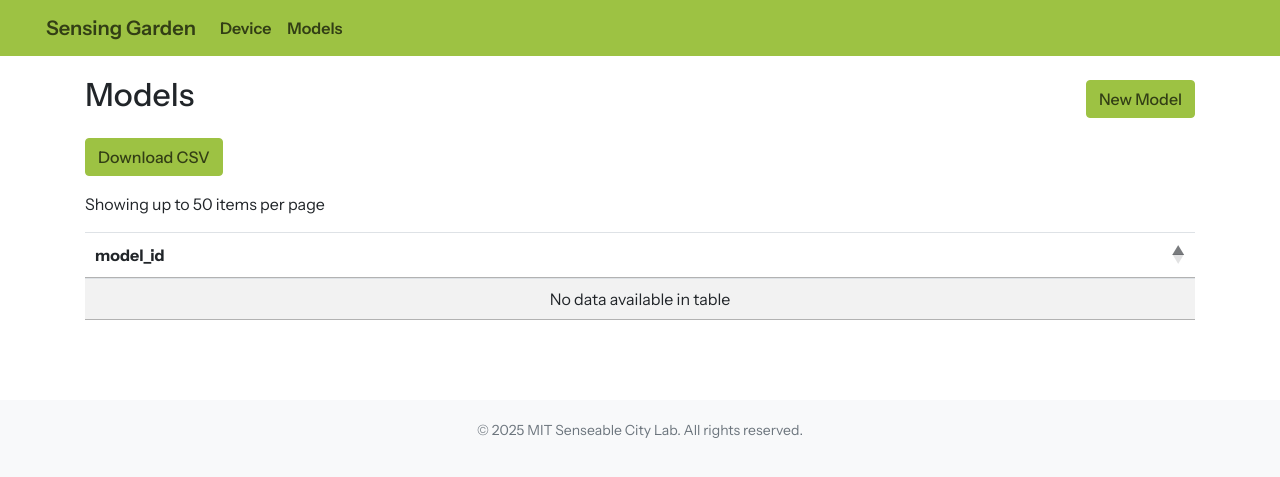
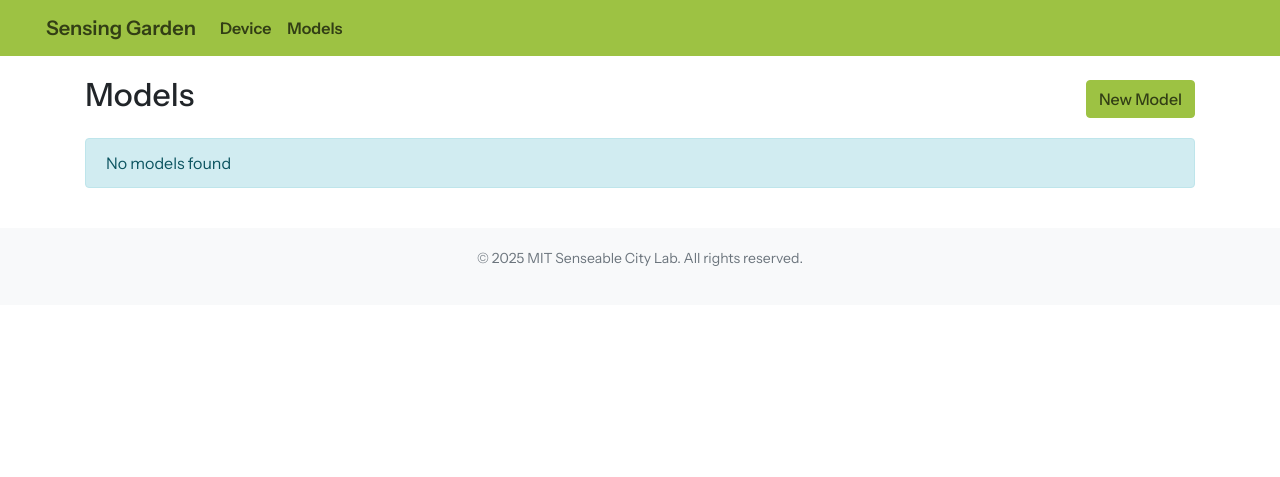
Before and after one commit to MIT-Senseable-City-Lab/sensing-garden-web, a Flask app: template templates/models.html in a window 1280 px wide. Shown: the top 477 px of the page. Run offline with Flask 3, Linux system fonts and the light colour scheme; the template is opened without the code that fills it, so the values that code supplies are empty; some libraries are stand-ins or nearby versions.

Commit message:
feat: update models page and standardize UI elements
- Update models page to display all models without redirecting
- Remove device_id requirement for model downloads
- Centralize color scheme using CSS variables
- Standardize download button placement across all tables
- Update dependencies to latest versions

```diff
--- a/app.py
+++ b/app.py
@@ -8,11 +8,7 @@ from typing import Any, Dict, List, Optional
 from dotenv import load_dotenv
 from flask import (Flask, jsonify, make_response, redirect, render_template,
                    request, url_for)
-from sensing_garden_client import send_model_request
-# Import sensing garden client
-from sensing_garden_client.client import SensingGardenClient
-from sensing_garden_client.get_endpoints import (get_classifications,
-                                                 get_detections, get_models)
+from sensing_garden_client import SensingGardenClient
 
 # Load environment variables
 load_dotenv()
@@ -21,8 +17,8 @@ app = Flask(__name__)
 
 # Create client instance
 client = SensingGardenClient(
-    api_key=os.getenv('SENSING_GARDEN_API_KEY'),
-    base_url=os.getenv('API_BASE_URL')
+    base_url=os.getenv('API_BASE_URL'),
+    api_key=os.getenv('SENSING_GARDEN_API_KEY')
 )
 
 def fetch_data(table_type: str, device_id: Optional[str] = None, next_token: Optional[str] = None) -> Dict[str, Any]:
@@ -31,11 +27,22 @@ def fetch_data(table_type: str, device_id: Optional[str] = None, next_token: Opt
     limit: int = 50
     try:
         if table_type == 'detections':
-            response = get_detections(client, device_id=device_id, limit=limit, next_token=next_token)
+            response = client.detections.fetch(
+                device_id=device_id,
+                limit=limit,
+                next_token=next_token
+            )
         elif table_type == 'classifications':
-            response = get_classifications(client, device_id=device_id, limit=limit, next_token=next_token)
+            response = client.classifications.fetch(
+                device_id=device_id,
+                limit=limit,
+                next_token=next_token
+            )
         elif table_type == 'models':
-            response = get_models(client, limit=limit, next_token=next_token)
+            response = client.models.fetch(
+                limit=limit,
+                next_token=next_token
+            )
         else:
             return {'items': [], 'next_token': None}
 
@@ -76,20 +83,47 @@ def index():
 
 @app.route('/view_device/<device_id>')
 def view_device(device_id):
-    # Fetch detection and classification content for the selected device
-    detection_result = fetch_data('detections', device_id=device_id)
-    classification_result = fetch_data('classifications', device_id=device_id)
+    """View device content with pagination"""
+    # Get pagination token from request if available
+    next_token = request.args.get('next_token', None)
+    prev_token = request.args.get('prev_token', None)
 
-    # Get field names directly from the data
-    detection_fields = get_field_names(detection_result['items'])
-    classification_fields = get_field_names(classification_result['items'])
+    # Track page tokens for Previous button
+    token_history = request.args.get('token_history', '')
 
-    return render_template('device_content.html',
-                           device_id=device_id,
-                           detections=detection_result['items'],
-                           classifications=classification_result['items'],
-                           detection_fields=detection_fields,
-                           classification_fields=classification_fields)
+    try:
+        # Fetch detection and classification content for the selected device
+        detection_response = client.detections.fetch(
+            device_id=device_id,
+            limit=50,
+            next_token=next_token
+        )
+        classification_response = client.classifications.fetch(
+            device_id=device_id,
+            limit=50,
+            next_token=next_token
+        )
+
+        # Get field names directly from the data
+        detection_fields = []
+        classification_fields = []
+
+        if detection_response.get('items'):
+            detection_fields = list(detection_response['items'][0].keys())
+        if classification_response.get('items'):
+            classification_fields = list(classification_response['items'][0].keys())
+
+        return render_template('device_content.html',
+                               device_id=device_id,
+                               detections=detection_response['items'],
+                               classifications=classification_response['items'],
+                               detection_fields=detection_fields,
+                               classification_fields=classification_fields,
+                               next_token=detection_response.get('next_token'),  # Use detection token as primary
+                               prev_token=prev_token,
+                               token_history=token_history)
+    except Exception as e:
+        return render_template('error.html', error=str(e))
 
 @app.route('/view_device/<device_id>/detections')
 def view_device_detections(device_id):
@@ -222,61 +256,45 @@ def view_device_classifications(device_id):
 
 @app.route('/view_models')
 def view_models():
-    # Get pagination token from request if available
-    next_token = request.args.get('next_token', None)
-    prev_token = request.args.get('prev_token', None)
+    """View all models with pagination"""
+    try:
+        # Fetch models with pagination
+        models_response = client.models.fetch(
+            limit=50,
+            next_token=request.args.get('next_token')
+        )
 
-    # Track page tokens for Previous button
-    token_history = request.args.get('token_history', '')
-    current_page = int(request.args.get('page', '1'))
+        # Handle the case where there are no models
+        if not models_response.get('items'):
+            # Return the models template with empty data
+            return render_template('models.html',
+                                  models=[],
+                                  field_names=[],
+                                  next_token=None,
+                                  prev_token=None,
+                                  token_history='')
 
-    # Process token history
-    token_list = token_history.split(',') if token_history else []
+        # Get field names from the first model
+        field_names = list(models_response['items'][0].keys())
 
-    # Directly fetch models data with pagination
-    result = fetch_data('models', next_token=next_token)
-    fields = get_field_names(result['items'])
+        return render_template('models.html',
+                               models=models_response['items'],
+                               field_names=field_names,
+                               next_token=models_response.get('next_token'),
+                               prev_token=request.args.get('prev_token'),
+                               token_history=request.args.get('token_history', ''))
+    except Exception as e:
+        print(f"Error in view_models: {e}")  # Log the error
+        # Still render the models template with empty data and an error message
+        return render_template('models.html',
+                              models=[],
+                              field_names=[],
+                              next_token=None,
+                              prev_token=None,
+                              token_history='',
+                              error=str(e))
 
-    # Handle special case for models - map 'id' to 'model_id' for backwards compatibility
-    for item in result['items']:
-        if 'id' in item and 'model_id' not in item:
-            item['model_id'] = item['id']
-
-    # Update token history if moving forward and we have items
-    if next_token and next_token not in token_list and result['items']:
-        if current_page > len(token_list):
-            token_list.append(next_token)
-
-    # Get previous token (if we're not on the first page)
-    prev_url = None
-    if current_page > 1:
-        if current_page == 2:  # Going back to first page
-            prev_url = url_for('view_models', page=1)
-        else:  # Going back to previous page
-            prev_token = token_list[current_page-3] if current_page > 2 and len(token_list) >= current_page-2 else None
-            prev_url = url_for('view_models',
-                              next_token=prev_token,
-                              token_history=','.join(token_list[:current_page-2]),
-                              page=current_page-1)
-
-    # Generate pagination URLs
-    next_page_token = result['next_token']
-    pagination = {
-        'has_next': next_page_token is not None,
-        'next_url': url_for('view_models',
-                           next_token=next_page_token,
-                           token_history=','.join(token_list),
-                           page=current_page+1) if next_page_token else None,
-        'has_prev': current_page > 1,
-        'prev_url': prev_url
-    }
-
-    return render_template('models.html',
-                          items=result['items'],
-                          fields=fields,
-                          pagination=pagination)
-
-@app.route('/<table_type>')
+@app.route('/view_table/<table_type>')
 def view_table(table_type):
     """Generic route handler for viewing any table with pagination"""
     # Only allow known table types
@@ -345,110 +363,123 @@ def view_table(table_type):
 def models():
     return view_models()
 
-@app.route('/item/<table_type>/<device_id>/<timestamp>')
-def view_item(table_type, device_id, timestamp):
-    # Try to fetch the individual item
-    if table_type == 'models':
-        item = get_model(device_id)
-    elif table_type == 'detections':
-        item = get_detection(device_id, timestamp)
-    elif table_type == 'classifications':
-        item = get_classification(device_id, timestamp)
-    else:
-        return "Invalid table type", 404
+@app.route('/item/<table_type>/<timestamp>')
+def view_item(table_type, timestamp):
+    """View individual item details"""
+    try:
+        # Try to fetch the individual item
+        if table_type == 'models':
+            item = client.models.get(timestamp)
+        elif table_type == 'detections':
+            device_id = request.args.get('device_id')
+            if not device_id:
+                return jsonify({'error': 'device_id is required for detections'}), 400
+            item = client.detections.get(device_id, timestamp)
+        elif table_type == 'classifications':
+            device_id = request.args.get('device_id')
+            if not device_id:
+                return jsonify({'error': 'device_id is required for classifications'}), 400
+            item = client.classifications.get(device_id, timestamp)
+        else:
+            return jsonify({'error': 'Invalid table type'}), 404
 
-    # Get field names directly from the item
-    fields = list(item.keys()) if item else []
+        if not item:
+            return jsonify({'error': 'Item not found'}), 404
 
-    return render_template('item_detail.html',
-                          item=item,
-                          table_name=table_type,
-                          fields=fields,
-                          json_item=json.dumps(item, indent=2))
+        # Get field names directly from the item
+        fields = list(item.keys())
 
-@app.route('/download_csv/<table_type>', defaults={'device_id': None})
-@app.route('/download_csv/<table_type>/<device_id>')
-def download_csv(table_type, device_id):
+        return render_template('item_detail.html',
+                               item=item,
+                               table_name=table_type,
+                               fields=fields,
+                               json_item=json.dumps(item, indent=2))
+    except Exception as e:
+        return jsonify({'error': str(e)}), 500
+
+@app.route('/download/<table_type>')
+def download_csv(table_type):
     """Download table data as CSV"""
-    if table_type not in ['detections', 'classifications', 'models']:
-        return redirect(url_for('index'))
+    try:
+        # Fetch all data without pagination
+        if table_type == 'detections':
+            device_id = request.args.get('device_id')
+            if not device_id:
+                return jsonify({'error': 'device_id is required for detections'}), 400
+            response = client.detections.fetch(
+                device_id=device_id,
+                limit=1000  # Fetch more data for download
+            )
+        elif table_type == 'classifications':
+            device_id = request.args.get('device_id')
+            if not device_id:
+                return jsonify({'error': 'device_id is required for classifications'}), 400
+            response = client.classifications.fetch(
+                device_id=device_id,
+                limit=1000  # Fetch more data for download
+            )
+        elif table_type == 'models':
+            response = client.models.fetch(
+                limit=1000  # Fetch more data for download
+            )
+        else:
+            return jsonify({'error': 'Invalid table type'}), 400
 
-    result = fetch_data(table_type, device_id=device_id)
-    items = result['items']
+        items = response.get('items', [])
+        if not items:
+            return jsonify({'error': 'No data found'}), 404
 
-    if not items:
-        return "No data available", 404
+        # Get field names from the first item
+        field_names = list(items[0].keys())
 
-    # Get all possible fieldnames
-    fieldnames = set()
-    for item in items:
-        fieldnames.update(item.keys())
-    fieldnames = sorted(fieldnames)
+        # Create CSV output
+        output = io.StringIO()
+        writer = csv.DictWriter(output, fieldnames=field_names)
+        writer.writeheader()
+        writer.writerows(items)
 
-    csv_data = io.StringIO()
-    writer = csv.DictWriter(csv_data, fieldnames=fieldnames, extrasaction='ignore')
-    writer.writeheader()
+        # Create response
+        response = make_response(output.getvalue())
+        response.headers['Content-Type'] = 'text/csv'
+        if table_type == 'models':
+            response.headers['Content-Disposition'] = f'attachment; filename=models.csv'
+        else:
+            response.headers['Content-Disposition'] = f'attachment; filename={table_type}_{device_id}.csv'
+        return response
+    except Exception as e:
+        return jsonify({'error': str(e)}), 500
 
-    for item in items:
-        # Flatten nested structures
-        flat_item = {}
-        for key, value in item.items():
-            if isinstance(value, (dict, list)):
-                flat_item[key] = json.dumps(value)
-            else:
-                flat_item[key] = value
-        writer.writerow(flat_item)
-
-    response = make_response(csv_data.getvalue())
-    file_name = f"{table_type}_{device_id}_{datetime.now().isoformat()}.csv" if device_id else f"{table_type}_{datetime.now().isoformat()}.csv"
-    response.headers['Content-Disposition'] = f'attachment; filename={file_name}'
-    response.headers['Content-Type'] = 'text/csv'
-    return response
-
-@app.route('/add_model')
+@app.route('/add_model', methods=['GET'])
 def add_model():
     """Show the form to add a new model"""
     return render_template('add_model.html')
 
-@app.route('/add_model/submit', methods=['POST'])
+@app.route('/add_model', methods=['POST'])
 def add_model_submit():
     """Process the model addition form submission"""
     try:
-        # Get JSON data from request
-        data = request.json
+        # Get form data
+        model_data = {
+            'model_id': request.form['model_id'],
+            'name': request.form['name'],
+            'version': request.form['version'],
+            'description': request.form.get('description', '')
+        }
 
-        # Extract fields from the request
-        model_id = data.get('model_id')
-        device_id = data.get('device_id')
-        name = data.get('name')
-        version = data.get('version')
-        description = data.get('description', '')
-        metadata = data.get('metadata')
-        timestamp = data.get('timestamp')
+        # Add metadata if provided
+        metadata = request.form.get('metadata')
+        if metadata:
+            try:
+                model_data['metadata'] = json.loads(metadata)
+            except json.JSONDecodeError:
+                return render_template('add_model.html', error="Invalid JSON format for metadata")
 
-        # Validate required fields
-        if not all([model_id, device_id, name, version]):
-            return jsonify({'error': 'Missing required fields'}), 400
+        # Create the model using the new API
+        model = client.models.create(**model_data)
 
-        # Call the API to add the model
-        response = send_model_request(
-            client=client,
-            model_id=model_id,
-            device_id=device_id,
-            name=name,
-            version=version,
-            description=description,
-            metadata=metadata,
-            timestamp=timestamp
-        )
-
-        return jsonify({'success': True, 'model': response})
-
-    except ValueError as e:
-        return jsonify({'error': str(e)}), 400
+        return redirect(url_for('view_models'))
     except Exception as e:
-        print(f"Error adding model: {str(e)}")
-        return jsonify({'error': 'Failed to add model'}), 500
+        return render_template('add_model.html', error=str(e))
 
 if __name__ == '__main__':
     app.run(debug=True, host='0.0.0.0', port=5052)
--- a/pyproject.toml
+++ b/pyproject.toml
@@ -12,7 +12,7 @@ python-dotenv = "^1.0.0"
 json-schema-for-humans = "^0.47.0"
 gunicorn = "^21.2.0"
 requests = "^2.31.0"
-sensing-garden-client = "0.0.1"
+sensing-garden-client = "0.0.2"
 
 [tool.poetry.group.dev.dependencies]
 pytest = "^7.0.0"
--- a/templates/base.html
+++ b/templates/base.html
@@ -14,6 +14,7 @@
         :root {
             --sensing-garden-green: rgb(157, 194, 67);
             --sensing-garden-dark: rgb(50, 62, 21);
+            --sensing-garden-hover: rgb(137, 174, 47);
             --font-family-sans-serif: 'Instrument Sans', -apple-system, BlinkMacSystemFont, 'Segoe UI', Roboto, 'Helvetica Neue', Arial, sans-serif;
         }
 
@@ -55,6 +56,7 @@
         .btn-primary,
         .btn-secondary,
         .btn-outline-primary,
+        .btn-success,
         .paginate_button.active .page-link {
             background-color: var(--sensing-garden-green) !important;
             border-color: var(--sensing-garden-green) !important;
@@ -65,14 +67,17 @@
         .btn-primary:hover,
         .btn-secondary:hover,
         .btn-outline-primary:hover,
+        .btn-success:hover,
         .btn-primary:focus,
         .btn-secondary:focus,
         .btn-outline-primary:focus,
+        .btn-success:focus,
         .btn-primary:active,
         .btn-secondary:active,
-        .btn-outline-primary:active {
-            background-color: rgb(137, 174, 47) !important;
-            border-color: rgb(137, 174, 47) !important;
+        .btn-outline-primary:active,
+        .btn-success:active {
+            background-color: var(--sensing-garden-hover) !important;
+            border-color: var(--sensing-garden-hover) !important;
             color: #000 !important;
         }
 
--- a/templates/models.html
+++ b/templates/models.html
@@ -1,8 +1,6 @@
 {% extends "base.html" %}
 
 {% block title %}Sensing Garden Dashboard - Models{% endblock %}
-
-{% from "table.html" import render_table, table_scripts %}
 
 {% block content %}
 <div class="container">
@@ -10,15 +8,57 @@
         <h2>Models</h2>
         <a href="{{ url_for('add_model') }}" class="btn btn-primary">New Model</a>
     </div>
-    {% set display_fields = fields + ['formatted_time'] if 'formatted_time' not in fields else fields %}
-    {% set adjusted_fields = display_fields | reject('equalto', 'id') | list %}
-    {% if 'model_id' not in adjusted_fields %}
-        {% set adjusted_fields = ['model_id'] + adjusted_fields %}
+
+    {% if error %}
+    <div class="alert alert-danger">
+        <strong>Error:</strong> {{ error }}
+    </div>
     {% endif %}
-    {{ render_table('modelsTable', items, adjusted_fields, url_for('download_csv', table_type='models'), pagination) }}
+
+    {% if field_names %}
+    <div class="mb-3">
+        <a href="{{ url_for('download_csv', table_type='models', device_id=None) }}" class="btn btn-secondary">Download CSV</a>
+    </div>
+
+    <div class="table-responsive">
+        <table class="table table-striped">
+            <thead>
+                <tr>
+                    {% for field in field_names %}
+                    <th>{{ field }}</th>
+                    {% endfor %}
+                </tr>
+            </thead>
+            <tbody>
+                {% for model in models %}
+                <tr>
+                    {% for field in field_names %}
+                    <td>{{ model[field]|default('') }}</td>
+                    {% endfor %}
+                </tr>
+                {% endfor %}
+            </tbody>
+        </table>
+    </div>
+
+    {% if next_token %}
+    <div class="d-flex justify-content-between mt-3">
+        <a href="{{ url_for('view_models', next_token=prev_token, prev_token=next_token, token_history=token_history) }}"
+           class="btn btn-outline-primary"
+           {% if not prev_token %}disabled{% endif %}>
+            Previous
+        </a>
+        <a href="{{ url_for('view_models', next_token=next_token, prev_token=prev_token, token_history=token_history) }}"
+           class="btn btn-primary">
+            Next
+        </a>
+    </div>
+    {% endif %}
+
+    {% else %}
+    <div class="alert alert-info">
+        No models found
+    </div>
+    {% endif %}
 </div>
 {% endblock %}
-
-{% block scripts %}
-    {{ table_scripts('modelsTable') }}
-{% endblock %}
```
Also changed, not shown: templates/add_model.html (+34 -90 lines), 1 other file.
